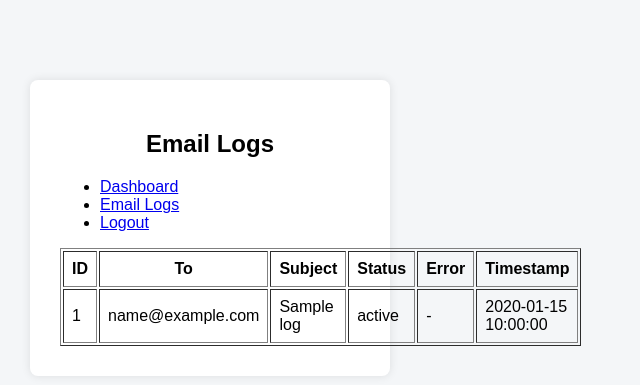
After one commit to Malakhovskyy/ssh-auth-api, a FastAPI app: template app/templates/email_logs.html in a window 1280 px wide. The commit adds this page. Shown: the top 385 px of the page, without its empty margins (430-1070 px from the left). Run offline with FastAPI, Linux system fonts and the light colour scheme; the template is opened without the code that fills it: most values are stand-ins (such as "Sample title", 1, 10 or a date in 2020); parts of the project's set-up code (start-up, migrations or seed data) failed here and were passed over.

Commit message:
email logs

```diff
--- a/app/templates/dashboard.html
+++ b/app/templates/dashboard.html
@@ -49,6 +49,7 @@
     <a href="/admin/logout">Logout</a>
     <a href="/admin/settings">System settings</a>
     <a href="/admin/logs">Admin Logs</a>
+    <a href="/admin/email-logs">Email Logs</a>
 </div>
 
 <div class="content">
--- /dev/null
+++ b/app/templates/email_logs.html
@@ -0,0 +1,45 @@
+<!DOCTYPE html>
+<html lang="en">
+<head>
+    <meta charset="UTF-8">
+    <title>Email Logs - SSH Key Manager</title>
+    <link href="/static/styles.css" rel="stylesheet">
+</head>
+<body>
+    <div class="dashboard-container">
+        <h2>Email Logs</h2>
+        <nav>
+            <ul>
+                <li><a href="/admin/dashboard">Dashboard</a></li>
+                <li><a href="/admin/email-logs">Email Logs</a></li>
+                <li><a href="/admin/logout">Logout</a></li>
+            </ul>
+        </nav>
+
+        <table border="1" cellpadding="8">
+            <thead>
+                <tr>
+                    <th>ID</th>
+                    <th>To</th>
+                    <th>Subject</th>
+                    <th>Status</th>
+                    <th>Error</th>
+                    <th>Timestamp</th>
+                </tr>
+            </thead>
+            <tbody>
+                {% for log in logs %}
+                <tr>
+                    <td>{{ log["id"] }}</td>
+                    <td>{{ log["to_email"] }}</td>
+                    <td>{{ log["subject"] }}</td>
+                    <td>{{ log["status"] }}</td>
+                    <td>{{ log["error_message"] or "-" }}</td>
+                    <td>{{ log["timestamp"] }}</td>
+                </tr>
+                {% endfor %}
+            </tbody>
+        </table>
+    </div>
+</body>
+</html>
```
Also changed, not shown: app/routes/admin_routes.py (+10 -0 lines).
